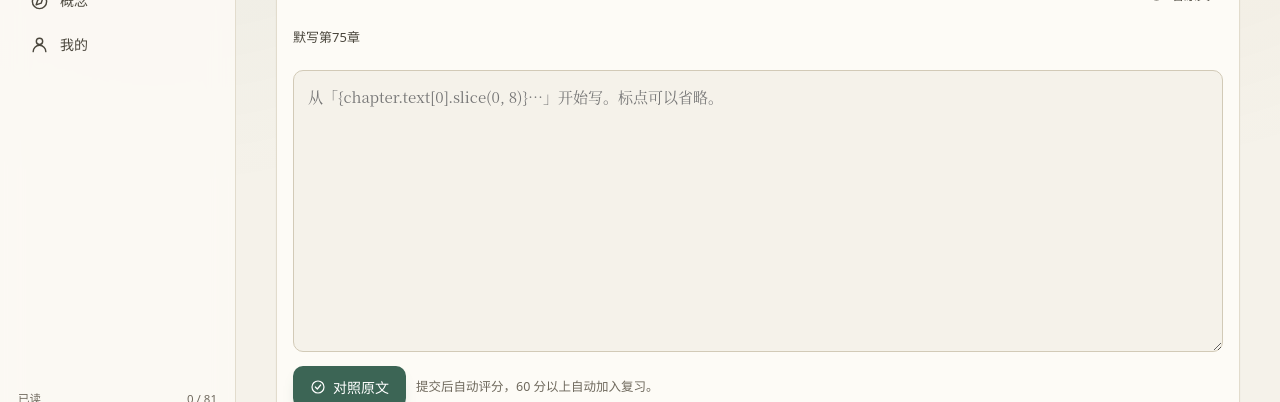
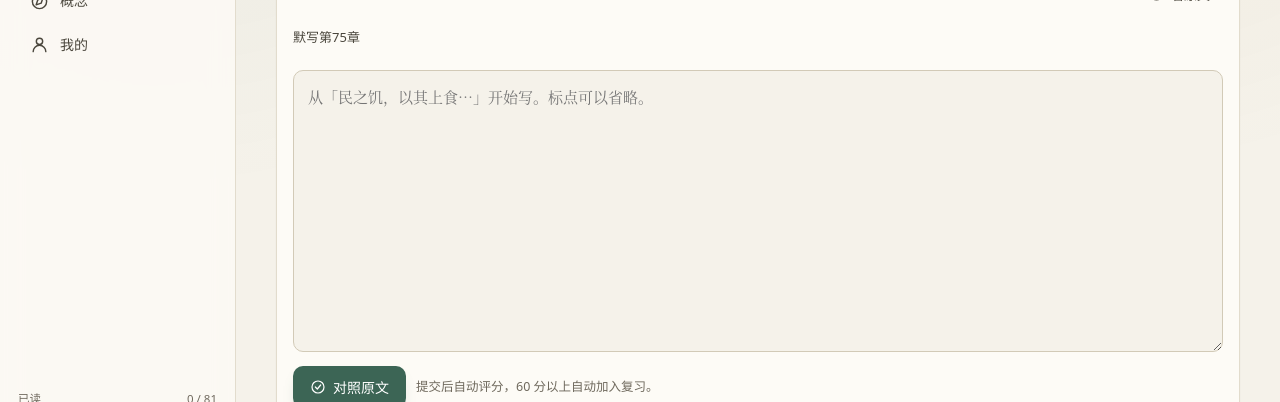
Before and after one commit to windvalley/daodejing-daily, a React (Vite) app: page /memorize/75 in a window 1280 px wide. Both pictures are taken after a click on the button "默写". Shown: the part 325-727 px from the top of the page. Built offline with nearby package versions, Linux system fonts and the light colour scheme.

Commit message:
fix(memorize): 默写输入框提示改用模板字符串
原写法把花括号当成普通文本渲染，用户会看到「{chapter.text[0]…}」。
补一条渲染断言，防止同类问题回归。

```diff
--- a/src/pages/MemorizePage.tsx
+++ b/src/pages/MemorizePage.tsx
@@ -416,7 +416,7 @@ function WriteMode({ chapter }: { chapter: Chapter }) {
             className="textarea write-textarea"
             value={draft}
             onChange={(event) => setDraft(event.target.value)}
-            placeholder="从「{chapter.text[0].slice(0, 8)}…」开始写。标点可以省略。"
+            placeholder={`从「${chapter.text[0].slice(0, 8)}…」开始写。标点可以省略。`}
             rows={9}
             spellCheck={false}
           />
```
Also changed, not shown: 1 other file (tests, documents, lock files or other folders).
